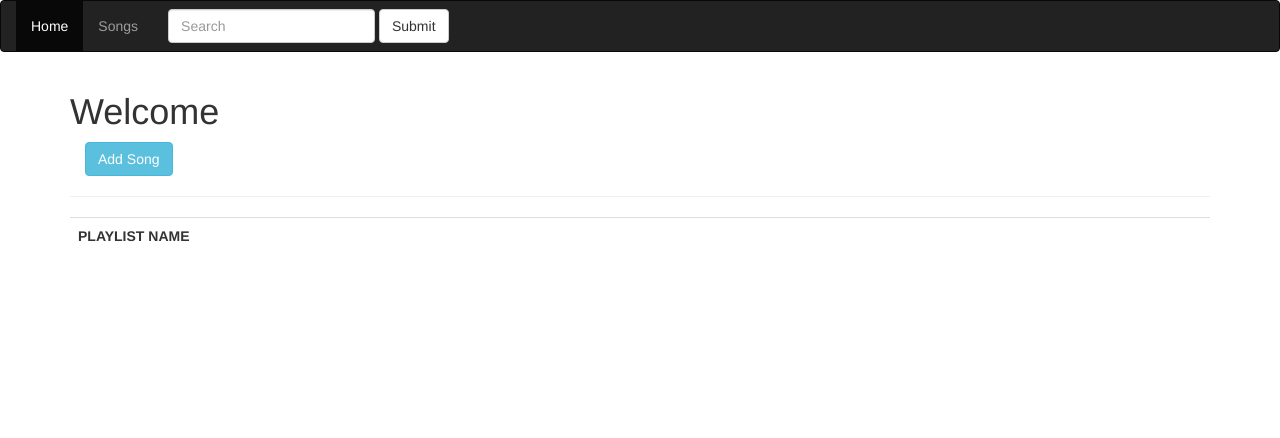
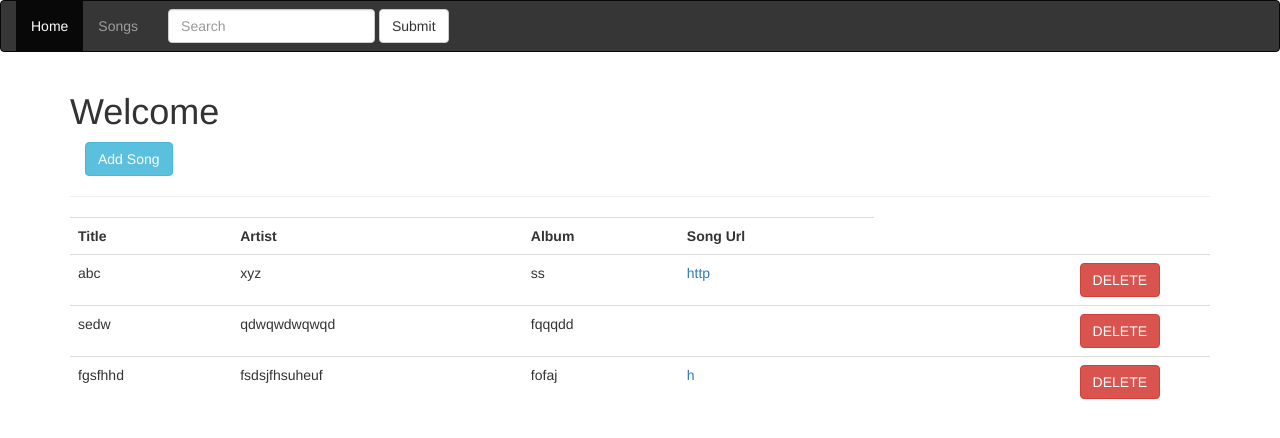
Before and after one commit to dataryogita/Music_Streaming_App, a Flask app: page /song in a window 1280 px wide. Shown: the top 438 px of the page. Run offline with Flask 2, Linux system fonts and the light colour scheme; data comes from the database, SQL or seed files in the repository; lists and menus that the app fills with data are empty; some libraries are stand-ins or nearby versions.

Commit message:
Implemented crud functionality

```diff
--- a/app.py
+++ b/app.py
@@ -1,25 +1,29 @@
-from flask import Flask, flash, redirect,render_template, url_for
+from flask import Flask, flash, redirect,render_template, request, url_for
 from flask_sqlalchemy import SQLAlchemy
 from flask_wtf import FlaskForm
-from flask_wtf.file import FileField,FileRequired, FileAllowed
+from flask_wtf.file import FileField,FileAllowed
 from wtforms import StringField,SubmitField,validators
+from werkzeug.utils import secure_filename
+import os
 
-app = Flask(__name__)
+
+app = Flask(__name__,static_folder='static')
 app.config['SECRET_KEY'] = '5677474HEHBDBDBDERYRY'
 app.config['SQLALCHEMY_DATABASE_URI'] = 'sqlite:///site.db'
 
 db = SQLAlchemy(app)
 
 
+
 class SongDetails(db.Model):
 	id = db.Column(db.Integer,primary_key=True)
-	song_url = db.Column(db.String(100),unique=True,nullable=False,default='h')
+	song_url = db.Column(db.String(100),unique=True,nullable=False,default='')
 	title = db.Column(db.String(100),unique=True,nullable=False)
-	artist = db.Column(db.String(100),unique=True,nullable=False)
-	album = db.Column(db.String(100),unique=True,nullable=False)
+	artist = db.Column(db.String(100),nullable=False)
+	album = db.Column(db.String(100),nullable=False)
 
 	def __repr__(self):
-		return f"id{self.id} {self.title}"
+		return f"song('{self.id}','{self.song_url}', '{self.title}','{self.artist}','{self.album}')"
 
 class AddSongForm(FlaskForm):
 	song=FileField('Song',validators=[FileAllowed(['.mp3'],'MP3 only!')])
@@ -37,18 +41,45 @@ def home():
 
 @app.route("/song")
 def song():
-    return render_template('songs.html')
+	songs = SongDetails.query.all()
+	return render_template('songs.html',songs=songs)
+
 
 @app.route("/addsong",methods=['GET','POST'])
 def add_song():
-	form = AddSongForm()
+	form = AddSongForm((request.form))
 	if form.validate_on_submit():
-		sd = SongDetails(title=form.title.data,artist=form.artist.data,album=form.album.data)
-		db.session.add(sd)
-		db.session.commit()
-		flash('Song Sucessfully Added!','success')
-		return redirect(url_for('song'))
+		path = os.getcwd()
+		song_obj = request.files['song']
+		if song_obj:
+			filename = secure_filename(song_obj.filename)
+			file_ext = filename.split('.')[-1]
+			if file_ext != 'mp3':
+				flash('Please Upload only mp3 files','danger')
+			else:
+				song_obj.save(f'{path}/static/' + filename)
+				song_url = f'{path}/static/' + filename
+				sd = SongDetails(song_url=song_url,title=form.title.data,artist=form.artist.data,album=form.album.data)
+				db.session.add(sd)
+				db.session.commit()
+				flash('Song Sucessfully Added!','success')
+				return redirect(url_for('song'))
 	return render_template('addsongs.html',title='AddSongs',form=form)
+
+
+@app.route('/delete_song/<int:id>',methods=['GET'])
+def delete_song(id):
+	song = SongDetails.query.get(id)
+	db.session.delete(song)
+	db.session.commit()
+	flash("Song successfully deleted",'success')
+	return redirect(url_for('song'))
+
+@app.route('/play_song/<int:id>')
+def play_song(id):
+	song = SongDetails.query.get(id)
+	name = song.song_url.split('/')[-1]
+	return render_template('play_song.html',title='PlaySong',song_name=name)
 
 
 
--- a/templates/addsongs.html
+++ b/templates/addsongs.html
@@ -1,7 +1,7 @@
 {% extends 'layout.html' %}
 {% block body %}
 <div class="content-section">
-    <form method="POST",action="">
+    <form method="POST" enctype="multipart/form-data">
         {{ form.hidden_tag() }}
         <fieldset class="form-group">
             <legend class="border-bottom mb-4"> Add Song</legend>
--- a/templates/nav_bar.html
+++ b/templates/nav_bar.html
@@ -1,4 +1,4 @@
-<nav class="navbar navbar-inverse">
+<nav class="navbar navbar-inverse" style="background-color: #363636;">
   <div class="container-fluid">
     <div class="navbar-header">
     </div>
@@ -6,16 +6,6 @@
       <li class="active"><a href="/">Home</a></li>
       <li><a href="/song">Songs</a></li>
     </ul>
-    <!-- <ul class="nav navbar-nav navbar-right"> -->
-      <!-- {% if session.logged_in %}
-        <li class="active"><a href="/dashboard">DASHBOARD</a><li>
-        <li class="active"><a href="/logout">logout</a><li>
-      {% else %}
-        <li class="active"><a href="/register">Register</a></li>
-        <li class="active"><a href="/login">Login</a></li>
-      {% endif %} -->
-
-    <!-- </ul> -->
     <form action="/new" class="navbar-form navbar-left" method="POST">
       <div class="form-group">
         <input type="text" class="form-control" name="give" placeholder="Search">
--- a/templates/songs.html
+++ b/templates/songs.html
@@ -8,17 +8,20 @@
 <hr>
 <table class="table table-stripped table-hover">
 	<tr>
-		<th>PLAYLIST NAME</th>
-		<th></th>
+		<th>Title</th>
+		<th> Artist</th>
+		<th> Album</th>
+		<th> Song Url</th>
+
 	</tr>
 	{% for song in songs %}
 	<tr>
-		<td><a href="play_playlist/{{song.id}}"  class="btn btn-default">{{song.title}}</a></td>
-
+		<td class="">{{song.title}}</td>
+		<td class="">{{song.artist}}</td>
+		<td class="">{{song.album}}</td>
+		<td><a href="/play_song/{{song.id}}" class="">{{song.song_url}} </a> </td>
 		<td></td>
-		<td><a href="play_playlist/{{song.id}}" class="btn btn-default pull-right">PLAY</a></td>
-		<td><a href="/Albums" class="btn btn-danger pull-right ">Add</a></td>
-		<td><a href="delete_playlist/{{song.id}}" class="btn btn-default pull-right">DELETE</a></td>
+		<td><a href="/delete_song/{{song.id}}" class="btn btn-danger pull-right">DELETE</a></td>
 		<td></td>
 	</tr>
 	{% endfor %}
```
Also changed, not shown: templates/play_song.html (added, +9 -0 lines), templates/home.html (deleted), 1 other file.
